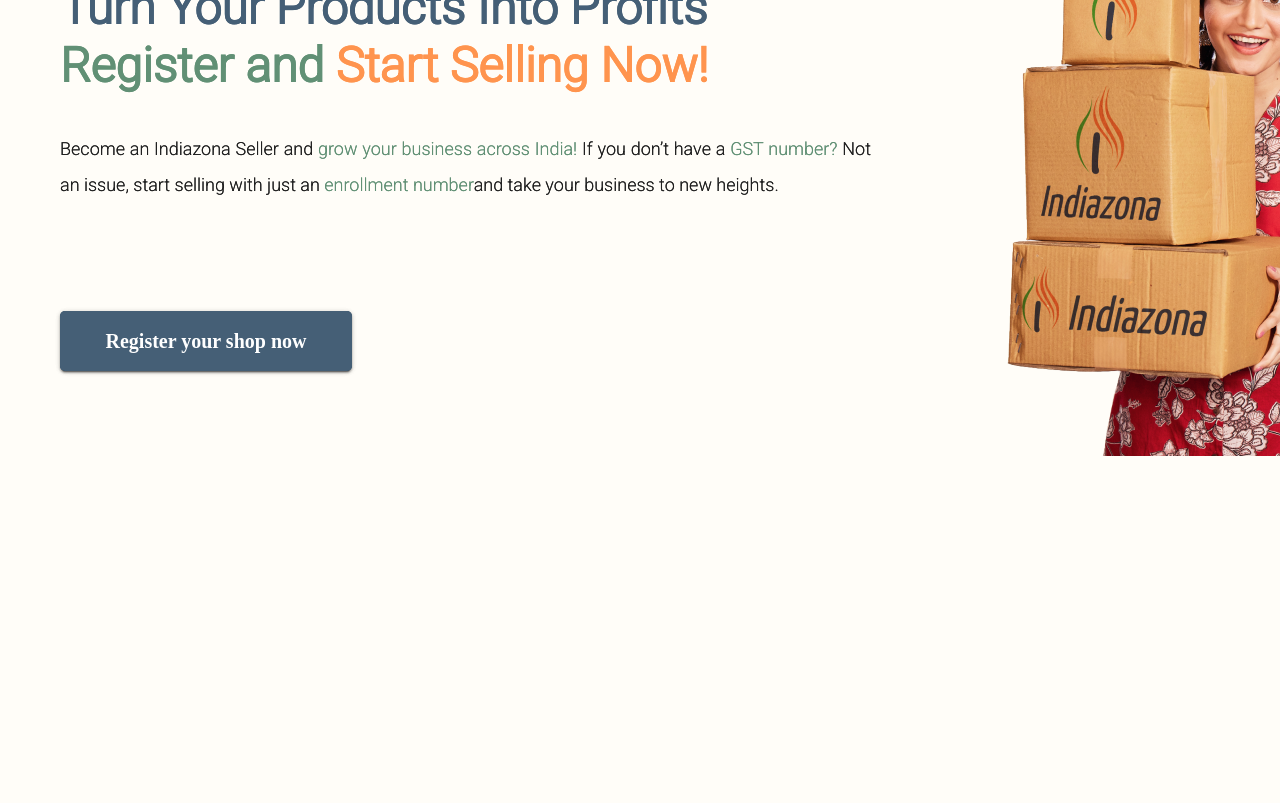
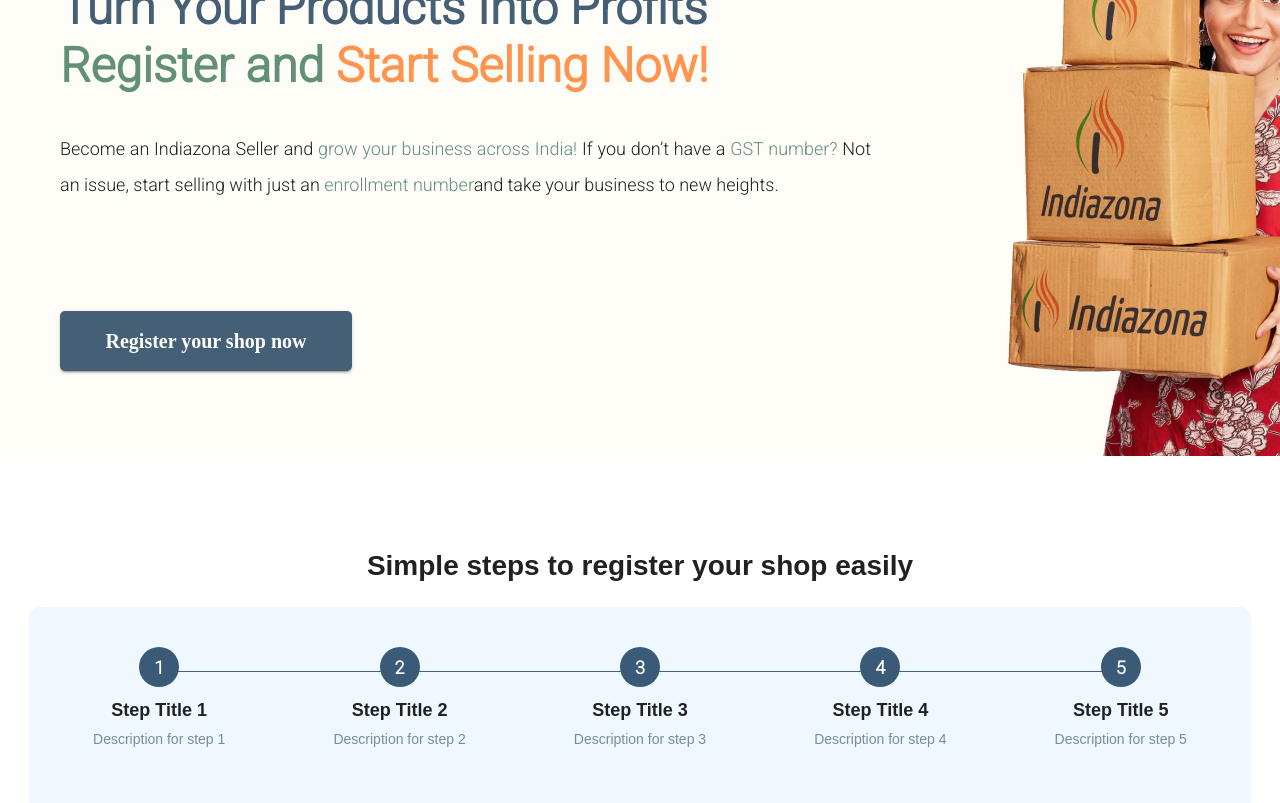
Before and after one commit to Vishalecs/indiaZONA1, a React (Create React App) app: page /register-shop in a window 1280 px wide. Shown: the part 280-1083 px from the top of the page. Built offline with nearby package versions, Linux system fonts and the light colour scheme; a web font is replaced by a local one.

Commit message:
Update StepsSection.jsx

```diff
--- a/src/components/registerShop/StepsSection.jsx
+++ b/src/components/registerShop/StepsSection.jsx
@@ -1,157 +1,159 @@
-import React from 'react';
-import { Box, Typography, Button, Stack, useMediaQuery, Link } from '@mui/material';
-import { createTheme, ThemeProvider } from '@mui/material/styles';
+import React from "react";
+import { Box, Typography } from "@mui/material";
 
-const theme = createTheme({
-  typography: {
-    fontFamily: 'Montserrat, Roboto, Arial, sans-serif',
-  },
-});
+const SimpleStepsText = () => {
+  return (
+    <Box
+      sx={{
+        width: "100%",
+        maxWidth: "1262px",
+        margin: "50px auto",
+        padding: "40px 20px",
+        textAlign: "center",
+        position: "relative",
+        "@media (max-width: 600px)": {
+          padding: "20px",
+        },
+      }}
+    >
+      {/* Title Text Above the Steps */}
+      <Typography
+        sx={{
+          fontFamily: "Montserrat, sans-serif",
+          fontSize: { xs: "20px", sm: "24px", md: "28px" },
+          fontWeight: 700,
+          lineHeight: "var(--lineheight38)", // Using CSS variable
+          textAlign: "center",
+          textUnderlinePosition: "from-font",
+          textDecorationSkipInk: "none",
+          margin: "0 auto 20px auto",
+          "@media (max-width: 900px)": {
+            fontSize: "24px",
+          },
+          "@media (max-width: 600px)": {
+            fontSize: "20px",
+          },
+        }}
+      >
+        Simple steps to register your shop easily
+      </Typography>
 
-const ResponsiveUI = () => {
-  const isMobile = useMediaQuery(theme.breakpoints.down('sm'));
-  const isTablet = useMediaQuery(theme.breakpoints.between('sm', 'md'));
-
-  return (
-    <ThemeProvider theme={theme}>
+      {/* Step Container */}
       <Box
         sx={{
-          display: 'flex',
-          flexDirection: isMobile ? 'column' : 'row',
-          alignItems: 'center',
-          justifyContent: 'space-between',
-          padding: '2rem',
-          maxWidth: '1518px',
-          height: '567px',
-          margin: '0 auto',
-          gap: '1rem',
-          background: '#FFFDF8',
+          width: "100%",
+          borderRadius: "10px",
+          background: "#EFF8FF",
+          padding: "40px 20px",
+          textAlign: "center",
+          position: "relative",
+          "@media (max-width: 600px)": {
+            padding: "20px",
+          },
         }}
       >
-        {/* Left Section */}
-        <Stack spacing={2} sx={{ maxWidth: isMobile ? '100%' : '50%' }}>
+        <Box
+          sx={{
+            display: "flex",
+            justifyContent: "space-around",
+            alignItems: "flex-start",
+            flexDirection: { xs: "column", md: "row" },
+            position: "relative",
+            gap: "20px", // Add some gap between steps
+            "@media (max-width: 600px)": {
+              justifyContent: "center",
+              alignItems: "center",
+            },
+          }}
+        >
+          {/* Connecting Line */}
           <Box
             sx={{
-              width: '100%',
-              maxWidth: '883px',
-              height: 'auto',
-              position: isMobile ? 'relative' : 'absolute',
-              top: isMobile ? '0' : '259px',
-              left: isMobile ? '0' : '60px',
-              gap: '0px',
+              position: "absolute",
+              top: "24px",
+              left: "50%",
+              width: "calc(90% - 80px)", // Reduced width for better layout
+              height: "1px",
+              background: "#455F76",
+              zIndex: 0,
+              transform: "translateX(-50%)",
+              "@media (max-width: 600px)": {
+                display: "none", // Hide the line on mobile
+              },
             }}
-          >
-            <Typography
-              variant={isMobile ? 'h5' : isTablet ? 'h4' : 'h3'}
+          />
+
+          {/* Step Details */}
+          {[...Array(5)].map((_, index) => (
+            <Box
+              key={index}
               sx={{
-                fontFamily: 'Montserrat, Roboto, Arial, sans-serif',
-                fontSize: isMobile ? '24px' : isTablet ? '36px' : '48px',
-                fontWeight: 700,
-                lineHeight: '1.2',
-                textAlign: 'left',
-                textUnderlinePosition: 'from-font',
-                textDecorationSkipInk: 'none',
-                marginBottom: '37px',
+                textAlign: "center",
+                zIndex: 1,
+                display: "flex",
+                flexDirection: "column",
+                alignItems: "center",
+                marginBottom: "20px",
+                "@media (max-width: 600px)": {
+                  marginBottom: "15px",
+                },
               }}
             >
-              <span style={{ color: '#455F76' }}>Turn Your Products Into Profits</span><br />
-              <span style={{ color: '#619075' }}>Register and</span> {' '}
-              <Link href="#" underline="hover" sx={{ color: '#FF944E' }}>
-                Start Selling Now!
-              </Link>
-            </Typography>
-            <Box
-              sx={{
-                width: '100%',
-                maxWidth: '811px',
-                height: 'auto',
-                top: '437px',
-                left: '60px',
-                gap: '0px',
-              }}
-            >
-              <Typography
-                variant={isMobile ? 'body2' : 'body1'}
+              {/* Step Number */}
+              <Box
                 sx={{
-                  fontFamily: 'Montserrat, Roboto, Arial, sans-serif',
-                  fontSize: isMobile ? '14px' : isTablet ? '16px' : '18px',
-                  fontWeight: 400,
-                  lineHeight: isMobile ? '24px' : isTablet ? '32px' : '36px',
-                  textAlign: 'justify',
-                  textUnderlinePosition: 'from-font',
-                  textDecorationSkipInk: 'none',
+                  width: "40px",
+                  height: "40px",
+                  borderRadius: "50%",
+                  background: "#3A5A78",
+                  color: "white",
+                  display: "flex",
+                  justifyContent: "center",
+                  alignItems: "center",
+                  fontSize: "18px",
+                  fontWeight: 700,
+                  marginBottom: "10px",
                 }}
               >
-                Become an Indiazona Seller and{' '}
-                <span style={{ color: '#619075' }}>grow your business across India! </span>
-                If you don’t have a <span style={{ color: '#619075' }}>GST number?</span> Not an issue,
-                start selling with just an <span style={{ color: '#619075' }}>enrollment number</span>
-                and take your business to new heights.
+                {index + 1}
+              </Box>
+
+              {/* Step Title */}
+              <Typography
+                sx={{
+                  fontFamily: "Montserrat, sans-serif",
+                  fontSize: "18px",
+                  fontWeight: 700,
+                  marginBottom: "5px",
+                  "@media (max-width: 600px)": {
+                    fontSize: "16px",
+                  },
+                }}
+              >
+                Step Title {index + 1}
+              </Typography>
+
+              {/* Step Description */}
+              <Typography
+                sx={{
+                  fontFamily: "Montserrat, sans-serif",
+                  fontSize: "14px",
+                  fontWeight: 400,
+                  color: "#7A8B9A",
+                  maxWidth: "200px",
+                  "@media (max-width: 600px)": {
+                    fontSize: "12px",
+                  },
+                }}
+              >
+                Description for step {index + 1}
               </Typography>
             </Box>
-          </Box>
-          <Button
-            variant="contained"
-            color="primary"
-            size={isMobile ? 'medium' : 'large'}
-            sx={{
-              width: isMobile ? '100%' : '292px',
-              height: '60px',
-              position: isMobile ? 'relative' : 'absolute',
-              top: isMobile ? '0' : '575px',
-              left: isMobile ? '0' : '60px',
-              gap: '10px',
-              borderRadius: '5px',
-              backgroundColor: '#455F76',
-              fontFamily: 'Montserrat',
-              fontSize: isMobile ? '16px' : '20px',
-              fontWeight: 700,
-              lineHeight: '1.2',
-              textAlign: 'left',
-              marginBottom: '37px',
-              textTransform: 'none',
-
-              textUnderlinePosition: 'from-font',
-              textDecorationSkipInk: 'none',
-              whiteSpace: 'nowrap',
-              '&:hover': {
-                textDecoration: 'underline',
-                textDecorationColor: '#FF944E',
-              },
-            }}
-          >
-            Register your shop now
-          </Button>
-        </Stack>
-
-        {/* Right Section */}
-        {!isMobile && (
-          <Box
-            sx={{
-              display: 'flex',
-              flexDirection: 'column',
-              alignItems: 'center',
-              justifyContent: 'center',
-              gap: '1rem',
-            }}
-          >
-            <img
-              src="/assets/images/INDIAZONAwn.png"
-              alt="Indiazona Seller"
-              style={{
-                width: '425px',
-                height: '547px',
-                position: 'absolute',
-                top: '189px',
-                left: '993px',
-                opacity: 1,
-              }}
-            />
-          </Box>
-        )}
+          ))}
+        </Box>
       </Box>
-    </ThemeProvider>
+    </Box>
   );
 };
 
-export default ResponsiveUI;
+export default SimpleStepsText;
```
